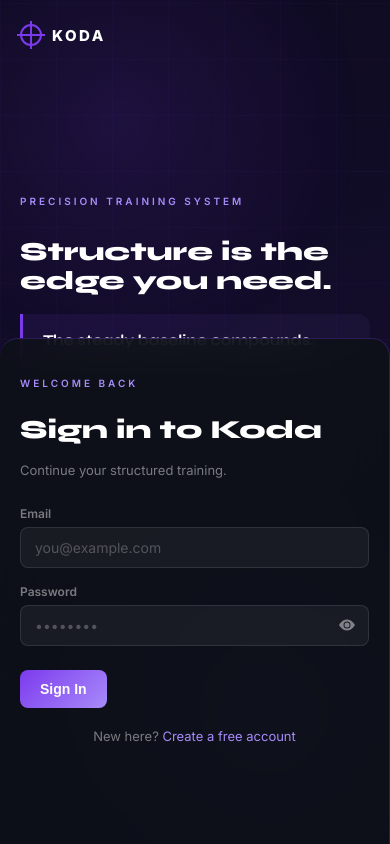
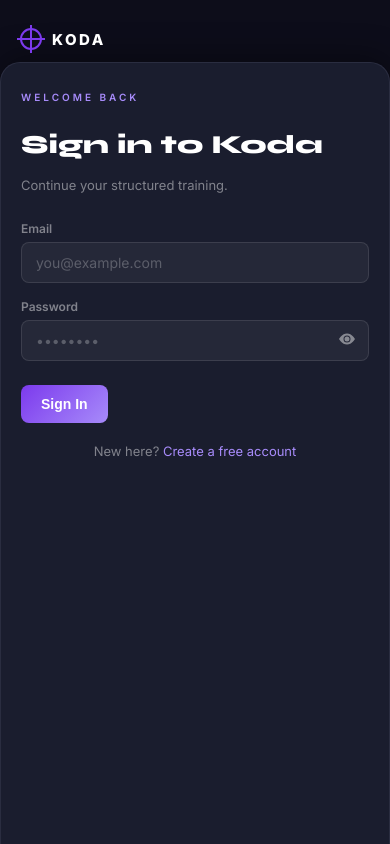
Before and after one commit to Danielsuri/GarminForge, a FastAPI app: page /auth/login-forge in a window 390 px wide. Run offline with FastAPI, Linux system fonts and the light colour scheme.

Commit message:
chore: bump version to 2.4.1
Fix questionnaire card layout (viewport-filling, no page scroll), add
required-selection gating on steps 1-4, fix Hebrew translations, improve
mobile login page, and remove direct /auth/register access.

Co-Authored-By: Claude Sonnet 4.6 <noreply@anthropic.com>

```diff
--- a/web/routes_auth.py
+++ b/web/routes_auth.py
@@ -119,7 +119,8 @@ def _social_flags() -> dict[str, bool]:
 async def register_page(request: Request, db: Session = Depends(get_db)):
     if get_current_user(request, db):
         return RedirectResponse("/", status_code=303)
-    return render_template("register.html", request, db=db, **_social_flags())
+    # Registration is only available through the questionnaire flow
+    return RedirectResponse("/onboarding", status_code=303)
 
 
 @router.post("/register")
--- a/web/templates/base.html
+++ b/web/templates/base.html
@@ -71,7 +71,7 @@
         <button class="koda-hamburger" id="kodaHamburger" aria-label="Menu">&#9776;</button>
       {% else %}
         <a href="{{ url_for('login_forge_page') }}" class="koda-nav-link">{{ t('nav_sign_in') }}</a>
-        <a href="{{ url_for('register_page') }}" class="btn-koda-primary" style="padding:7px 14px;font-size:13px;">
+        <a href="/onboarding" class="btn-koda-primary" style="padding:7px 14px;font-size:13px;">
           {{ t('nav_register') }}
         </a>
       {% endif %}
--- a/web/templates/login_forge.html
+++ b/web/templates/login_forge.html
@@ -197,42 +197,50 @@
 
     /* ---------- Mobile ---------- */
     @media (max-width: 767px) {
-      .koda-login-wrap {
-        display: block;
-        position: relative;
-        min-height: 100vh;
+      html, body {
+        background: #0d0d1a;
       }
 
+      .koda-login-wrap {
+        display: flex;
+        flex-direction: column;
+        min-height: 100vh;
+        grid-template-columns: none;
+      }
+
+      /* Slim brand header only */
       .koda-login-hero {
-        position: fixed;
-        inset: 0;
-        padding: 24px 20px 40vh;
-        z-index: 0;
+        position: static;
+        background: transparent;
+        padding: 28px 20px 12px;
+        flex-shrink: 0;
+      }
+
+      .koda-login-hero .hero-body,
+      .koda-login-tagline,
+      .koda-hero-texture,
+      .koda-hero-glow {
+        display: none;
       }
 
       .koda-login-headline {
         font-size: 26px;
       }
 
-      .koda-login-tagline {
-        display: none;
+      /* Form panel as a full-bleed card */
+      .koda-login-form-panel {
+        flex: 1;
+        background: #1a1d2e;
+        border: 1px solid #2a2d40;
+        border-radius: 20px 20px 0 0;
+        border-inline-start: 1px solid #2a2d40;
+        border-bottom: none;
+        padding: 28px 20px 36px;
+        justify-content: flex-start;
+        box-shadow: 0 -4px 32px rgba(0,0,0,.4);
       }
 
-      .koda-login-form-panel {
-        position: relative;
-        z-index: 1;
-        margin-top: 40vh;
-        background: rgba(13,17,23,0.88);
-        backdrop-filter: blur(16px);
-        -webkit-backdrop-filter: blur(16px);
-        border: 1px solid rgba(124,58,237,0.3);
-        border-radius: 18px 18px 0 0;
-        border-inline-start: none;
-        border-bottom: none;
-        min-height: 60vh;
-        justify-content: flex-start;
-        padding: 28px 20px;
-      }
+      .koda-form-eyebrow { margin-top: 0; }
     }
   </style>
 </head>
--- a/web/translations.py
+++ b/web/translations.py
@@ -236,6 +236,10 @@ TRANSLATIONS: dict[str, dict[str, str]] = {
         "q_fitness_level_q":    "What\u2019s your fitness level?",
         "q_training_days":      "Which days do you prefer to train?",
         "q_select_all":         "Select all that apply",
+        "q_select_goal_error":  "Please select a goal to continue.",
+        "q_select_age_error":   "Please select your age range to continue.",
+        "q_select_fitness_error": "Please select your fitness level to continue.",
+        "q_select_days_error":  "Please select at least one training day to continue.",
         "q_equipment_q":        "What equipment do you have access to?",
         "q_body_stats_title":   "Your body stats",
         "q_body_stats_sub":     "Used to personalise your plan. Optional.",
@@ -632,6 +636,10 @@ TRANSLATIONS: dict[str, dict[str, str]] = {
         "q_fitness_level_q":    "\u05de\u05d4 \u05e8\u05de\u05ea \u05d4\u05db\u05d5\u05e9\u05e8 \u05e9\u05dc\u05da?",
         "q_training_days":      "\u05d0\u05d9\u05dc\u05d5 \u05d9\u05de\u05d9\u05dd \u05d0\u05ea\u05d4 \u05de\u05e2\u05d3\u05d9\u05e3 \u05dc\u05d4\u05ea\u05d0\u05de\u05df?",
         "q_select_all":         "\u05d1\u05d7\u05e8 \u05d0\u05ea \u05db\u05dc \u05d4\u05de\u05ea\u05d0\u05d9\u05de\u05d9\u05dd",
+        "q_select_goal_error":  "\u05d0\u05e0\u05d0 \u05d1\u05d7\u05e8 \u05de\u05d8\u05e8\u05d4 \u05db\u05d3\u05d9 \u05dc\u05d4\u05de\u05e9\u05d9\u05da.",
+        "q_select_age_error":   "\u05d0\u05e0\u05d0 \u05d1\u05d7\u05e8 \u05d8\u05d5\u05d5\u05d7 \u05d2\u05d9\u05dc \u05db\u05d3\u05d9 \u05dc\u05d4\u05de\u05e9\u05d9\u05da.",
+        "q_select_fitness_error": "\u05d0\u05e0\u05d0 \u05d1\u05d7\u05e8 \u05e8\u05de\u05ea \u05db\u05d5\u05e9\u05e8 \u05db\u05d3\u05d9 \u05dc\u05d4\u05de\u05e9\u05d9\u05da.",
+        "q_select_days_error":  "\u05d0\u05e0\u05d0 \u05d1\u05d7\u05e8 \u05dc\u05e4\u05d7\u05d5\u05ea \u05d9\u05d5\u05dd \u05d0\u05d9\u05de\u05d5\u05df \u05d0\u05d7\u05d3 \u05db\u05d3\u05d9 \u05dc\u05d4\u05de\u05e9\u05d9\u05da.",
         "q_equipment_q":        "\u05dc\u05d0\u05d9\u05d6\u05d4 \u05e6\u05d9\u05d5\u05d3 \u05d9\u05e9 \u05dc\u05da \u05d2\u05d9\u05e9\u05d4?",
         "q_body_stats_title":   "\u05e0\u05ea\u05d5\u05e0\u05d9 \u05d4\u05d2\u05d5\u05e3 \u05e9\u05dc\u05da",
         "q_body_stats_sub":     "\u05dc\u05e9\u05d9\u05de\u05d5\u05e9 \u05d1\u05d4\u05ea\u05d0\u05de\u05ea \u05d4\u05ea\u05d5\u05db\u05e0\u05d9\u05ea. \u05d0\u05d5\u05e4\u05e6\u05d9\u05d5\u05e0\u05dc\u05d9.",
@@ -727,9 +735,9 @@ TRANSLATIONS: dict[str, dict[str, str]] = {
         "fitness_beginner":    "\u05de\u05ea\u05d7\u05d9\u05dc",
         "fitness_intermediate": "\u05d1\u05d9\u05e0\u05d5\u05e0\u05d9",
         "fitness_advanced":    "\u05de\u05ea\u05e7\u05d3\u05dd",
-        "fitness_beginner_desc":    "New to exercise, or returning after a long break. Working out less than 2× / week.",
-        "fitness_intermediate_desc": "Working out regularly, 2–4× / week for at least 6 months.",
-        "fitness_advanced_desc":    "Training consistently 4+ times per week. Comfortable with compound lifts and free weights.",
+        "fitness_beginner_desc":    "\u05d7\u05d3\u05e9 \u05dc\u05d0\u05d9\u05de\u05d5\u05df, \u05d0\u05d5 \u05d7\u05d5\u05d6\u05e8 \u05d0\u05d7\u05e8\u05d9 \u05d4\u05e4\u05e1\u05e7\u05d4 \u05d0\u05e8\u05d5\u05db\u05d4. \u05de\u05ea\u05d0\u05de\u05df \u05e4\u05d7\u05d5\u05ea \u05de\u05e4\u05e2\u05de\u05d9\u05d9\u05dd \u05d1\u05e9\u05d1\u05d5\u05e2.",
+        "fitness_intermediate_desc": "\u05de\u05ea\u05d0\u05de\u05df \u05d1\u05e7\u05d1\u05d9\u05e2\u05d5\u05ea, 2\u20134 \u05e4\u05e2\u05de\u05d9\u05dd \u05d1\u05e9\u05d1\u05d5\u05e2 \u05dc\u05e4\u05d7\u05d5\u05ea 6 \u05d7\u05d5\u05d3\u05e9\u05d9\u05dd.",
+        "fitness_advanced_desc":    "\u05de\u05ea\u05d0\u05de\u05df \u05d1\u05e2\u05e7\u05d1\u05d9\u05d5\u05ea 4+ \u05e4\u05e2\u05de\u05d9\u05dd \u05d1\u05e9\u05d1\u05d5\u05e2. \u05e0\u05d5\u05d7 \u05e2\u05dd \u05ea\u05e8\u05d2\u05d9\u05dc\u05d9 \u05de\u05d5\u05e8\u05db\u05d1\u05d9\u05dd \u05d5\u05de\u05e9\u05e7\u05dc\u05d5\u05ea \u05d7\u05d5\u05e4\u05e9\u05d9\u05d5\u05ea.",
 
         # --- Programs list page ---
         "programs_eyebrow":            "\u05d0\u05d3\u05e8\u05d9\u05db\u05dc\u05ea \u05d0\u05d9\u05de\u05d5\u05df",
```
Also changed, not shown: web/templates/questionnaire.html (+102 -15 lines), 1 other file.
